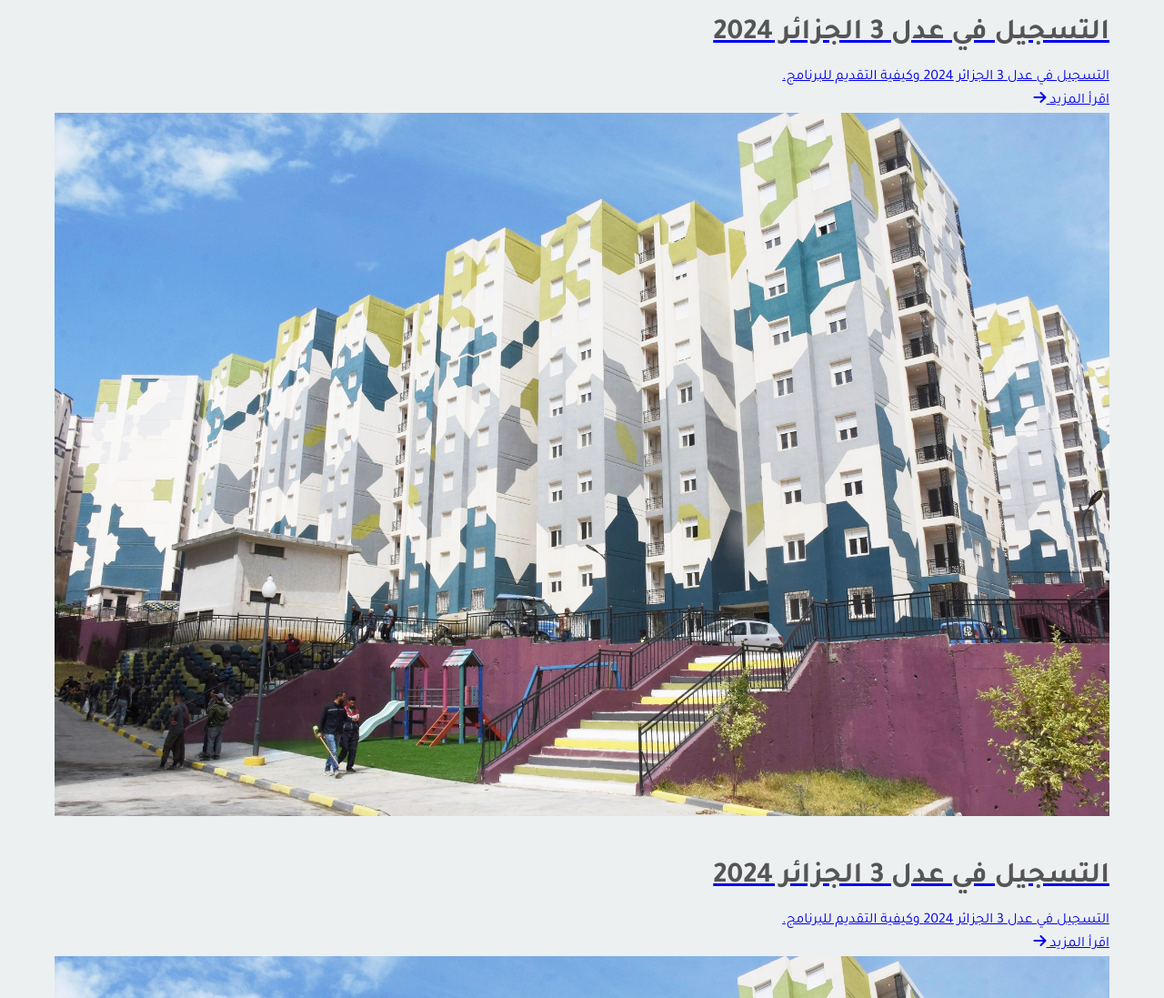
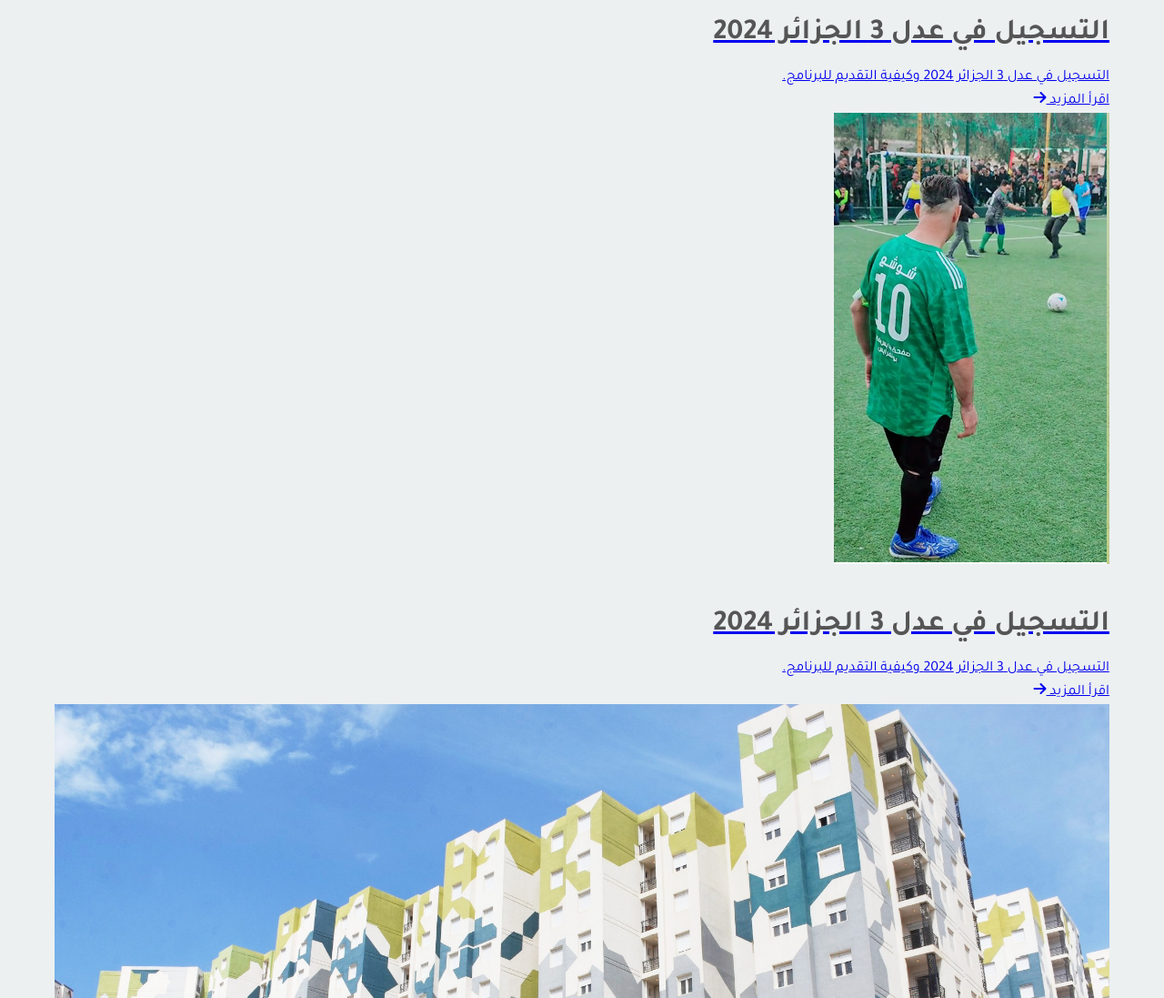
Before and after one commit to hassannben/blo, a plain HTML site: page index.html in a window 1280 px wide. Shown: the part 1060-2157 px from the top of the page at 91% size. Drawn offline with Linux system fonts and the light colour scheme; some packages are replaced by stand-ins of ours.

Commit message:
first commit

```diff
--- a/index.html
+++ b/index.html
@@ -86,7 +86,7 @@
             </a>
             <a href="https://hassannben.github.io/blo/article/article2.html" class="post-link">
                 <article class="post">
-                    <img src="https://hassannben.github.io/blo/images/aadl-2024.jpg" alt="صورة التسجيل في عدل 3 الجزائر 2024">
+                    <img src="https://hassannben.github.io/blo/images/chochaa.png" alt="صورة التسجيل في عدل 3 الجزائر 2024">
                     <div class="post-content">
                         <h2>التسجيل في عدل 3 الجزائر 2024</h2>
                         <p>التسجيل في عدل 3 الجزائر 2024 وكيفية التقديم للبرنامج.</p>
```
